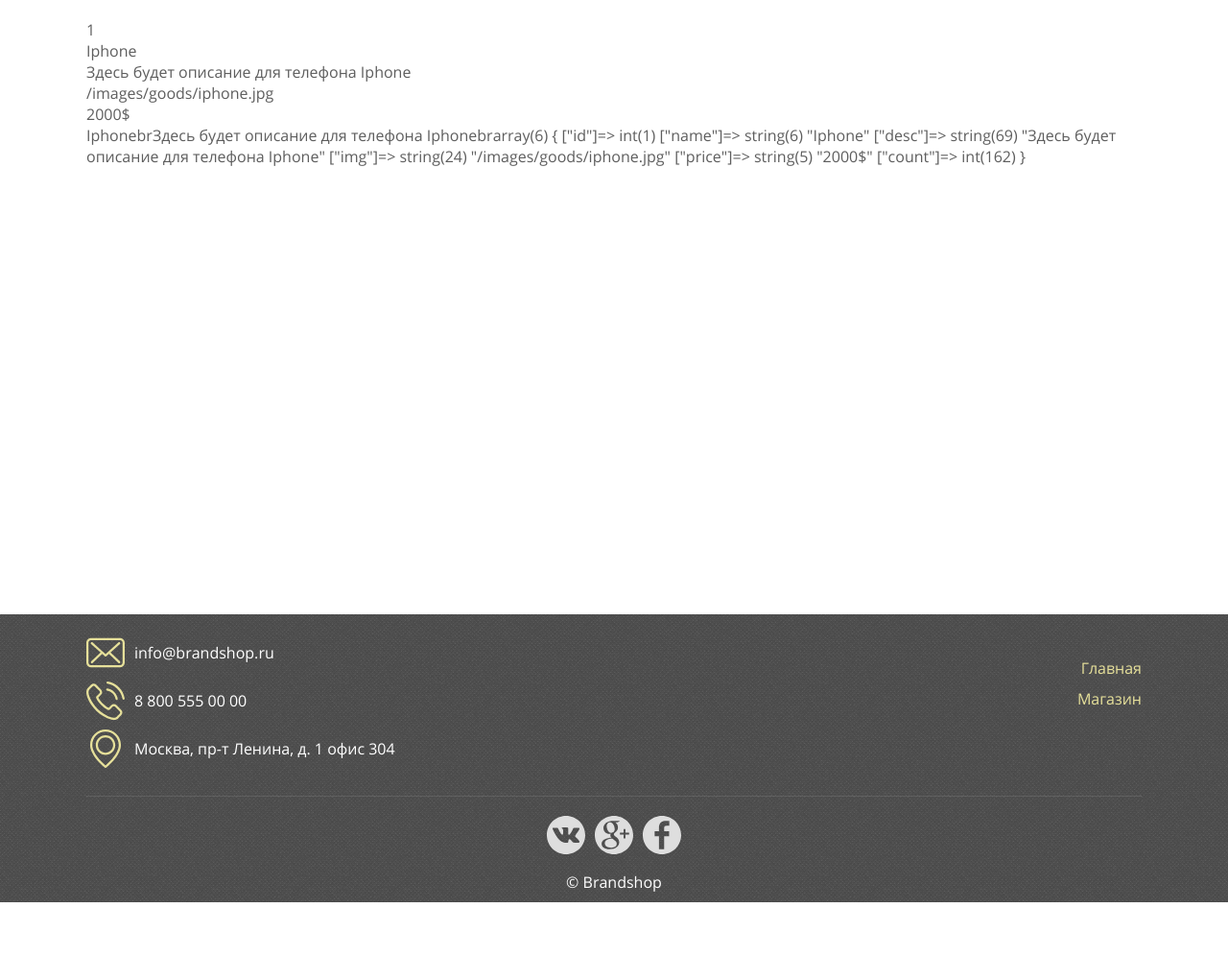
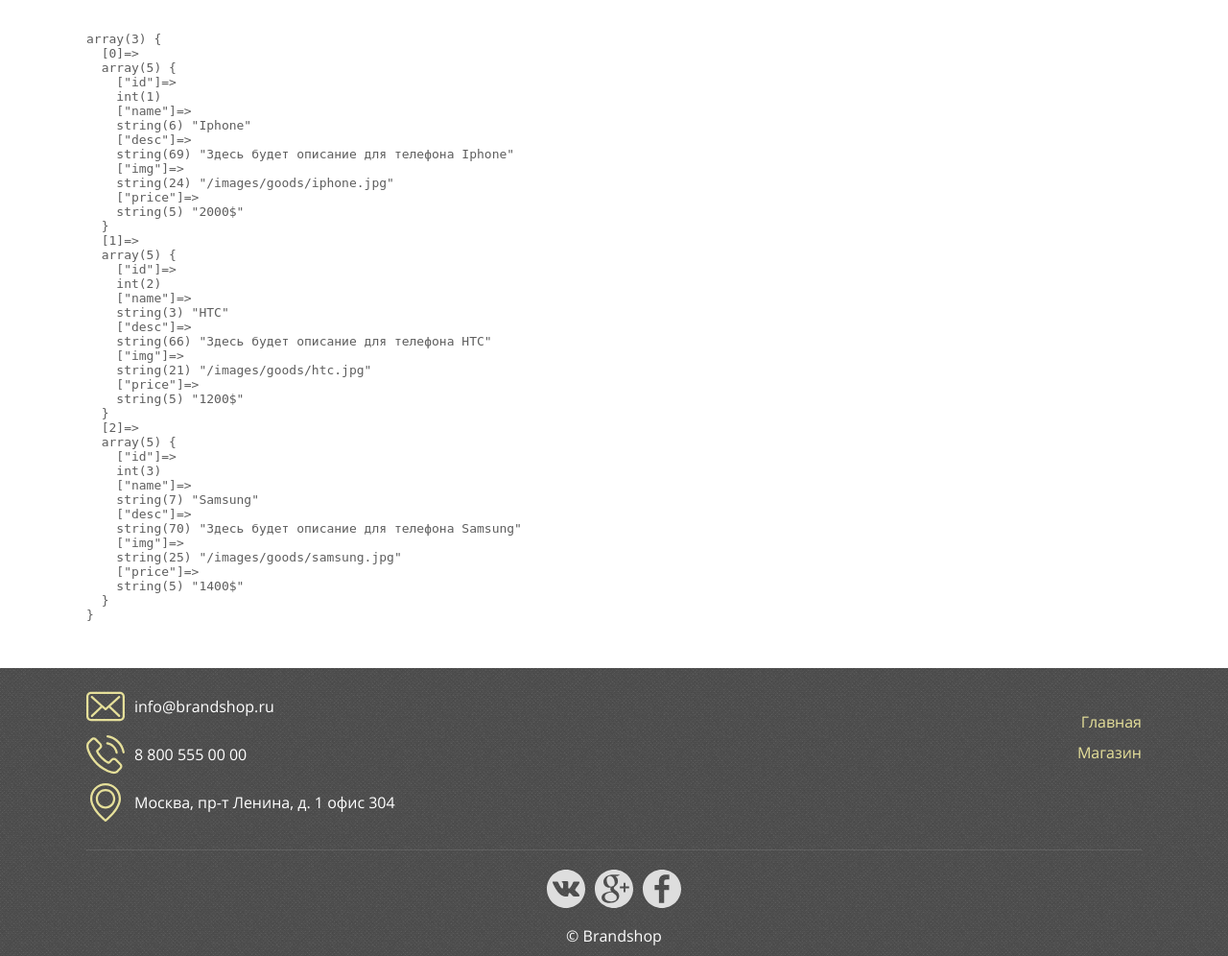
Before and after one commit to KubanovValentin/php-tutorial., a PHP site: page / in a window 1280 px wide. Shown: the part 71-1067 px from the top of the page at 96% size. Before the commit the page ends 1011 px from the top, so only its background shows below. Run offline with PHP 8.4, Linux system fonts and the light colour scheme.

Commit message:
4 commit

```diff
--- a/php tutorial/index.php
+++ b/php tutorial/index.php
@@ -25,30 +25,56 @@
 
 <div id="content">
     <?php
-        $id = '1';
-        $name = 'Iphone';
-        $desc = 'Здесь будет описание для телефона Iphone';
-        $img = '/images/goods/iphone.jpg';
-        $price = '2000$';
+        $goods = [
+            [
+                'id' => 1,
+                'name' => 'Iphone',
+                'desc' => 'Здесь будет описание для телефона Iphone',
+                'img'=> '/images/goods/iphone.jpg',
+                'price' => '2000$',
+            ],
+            [
+                'id' => 2,
+                'name' => 'HTC',
+                'desc' => 'Здесь будет описание для телефона HTC',
+                'img'=> '/images/goods/htc.jpg',
+                'price' => '1200$',
+            ],
+            [
+                'id' => 3,
+                'name' => 'Samsung',
+                'desc' => 'Здесь будет описание для телефона Samsung',
+                'img' => '/images/goods/samsung.jpg',
+                'price' => '1400$',
+            ],
 
-        echo  $id . '<br>';
-        echo  $name . '<br>';
-        echo  $desc . '<br>';
-        echo  $img . '<br>';
-        echo  $price . '<br>';
+        ];
+        echo '<pre>';
+        var_dump($goods)
+        // $id = '1';
+        // $name = 'Iphone';
+        // $desc = 'Здесь будет описание для телефона Iphone';
+        // $img = '/images/goods/iphone.jpg';
+        // $price = '2000$';
 
-        $product = [1, 'Iphone', 'Здесь будет описание для телефона Iphone', '/images/goods/iphone.jpg', '2000$'];
-        $product = [
-            'id' => 1,
-            'name' => 'Iphone',
-            'desc' => 'Здесь будет описание для телефона Iphone',
-            'img' => '/images/goods/iphone.jpg',
-            'price' => '2000$',
-        ];
-        echo $product['name'] . 'br';
-        echo $product['desc'] . 'br';
-        $product['count'] = 162;
-        var_dump($product);
+        // echo  $id . '<br>';
+        // echo  $name . '<br>';
+        // echo  $desc . '<br>';
+        // echo  $img . '<br>';
+        // echo  $price . '<br>';
+
+        // $product = [1, 'Iphone', 'Здесь будет описание для телефона Iphone', '/images/goods/iphone.jpg', '2000$'];
+        // $product = [
+        //     'id' => 1,
+        //     'name' => 'Iphone',
+        //     'desc' => 'Здесь будет описание для телефона Iphone',
+        //     'img' => '/images/goods/iphone.jpg',
+        //     'price' => '2000$',
+        // ];
+        // echo $product['name'] . 'br';
+        // echo $product['desc'] . 'br';
+        // $product['count'] = 162;
+        // var_dump($product);
     ?>
     <!-- <div id="promo">
         <h1 id="promoText">
```
